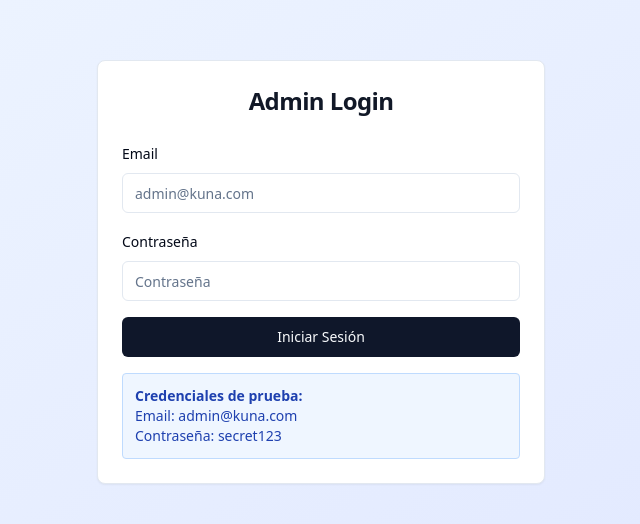
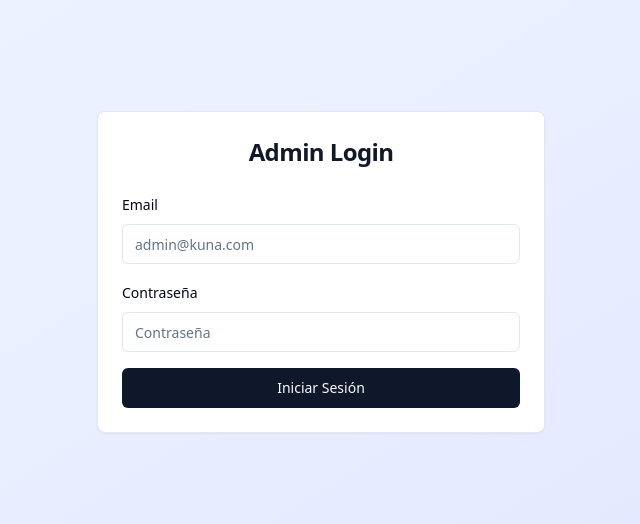
Before and after one commit to Jaimendo99/kuna_model_test, a React (Vite) app in the folder packages/frontend/: page /admin in a window 1280 px wide. Shown: the part 128-652 px from the top of the page, without its empty margins (319-959 px from the left). Built offline with nearby package versions, Linux system fonts and the light colour scheme.

Commit message:
temp cancel navigation

```diff
--- a/packages/frontend/src/pages/AdminDashboard.tsx
+++ b/packages/frontend/src/pages/AdminDashboard.tsx
@@ -198,16 +198,6 @@ const AdminDashboard: React.FC = () => {
                 Iniciar Sesión
               </Button>
             </form>
-
-            <div className="mt-4 p-3 bg-blue-50 border border-blue-200 rounded text-sm">
-              <p className="text-blue-800">
-                <strong>Credenciales de prueba:</strong>
-                <br />
-                Email: admin@kuna.com
-                <br />
-                Contraseña: secret123
-              </p>
-            </div>
           </CardContent>
         </Card>
       </div>
--- a/packages/frontend/src/pages/TherapistRegistrationPage.tsx
+++ b/packages/frontend/src/pages/TherapistRegistrationPage.tsx
@@ -787,7 +787,9 @@ const TherapistRegistrationPage: React.FC = () => {
           <div className="px-6 py-4 bg-gray-50 border-t border-gray-200 rounded-b-xl flex justify-between">
             <button
               type="button"
-              onClick={() => navigate("/")}
+              onClick={() => {
+                // navigate("/")
+              }}
               className="px-6 py-3 border border-gray-300 text-gray-700 rounded-xl hover:bg-gray-50 transition-colors duration-200"
             >
               Cancelar
```
